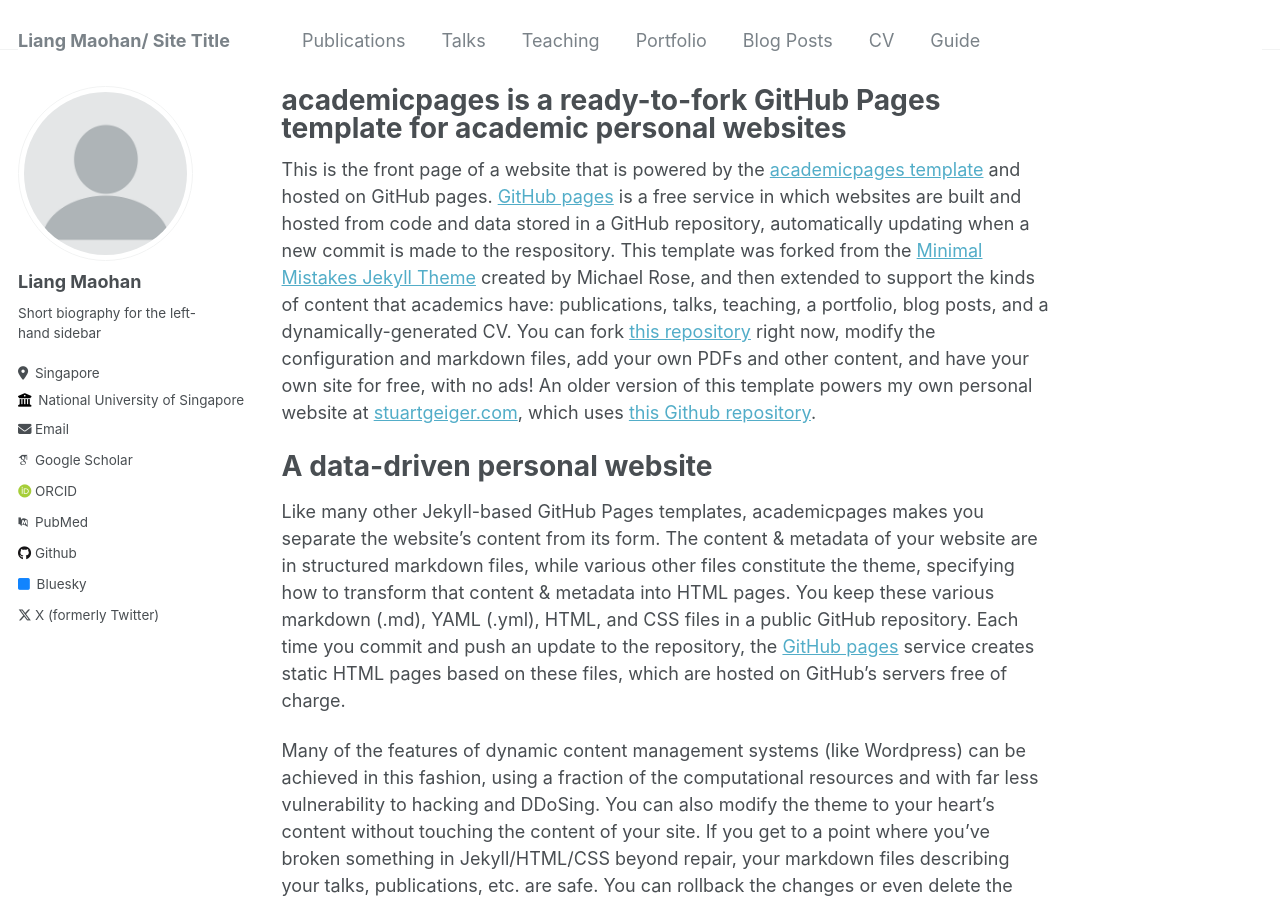
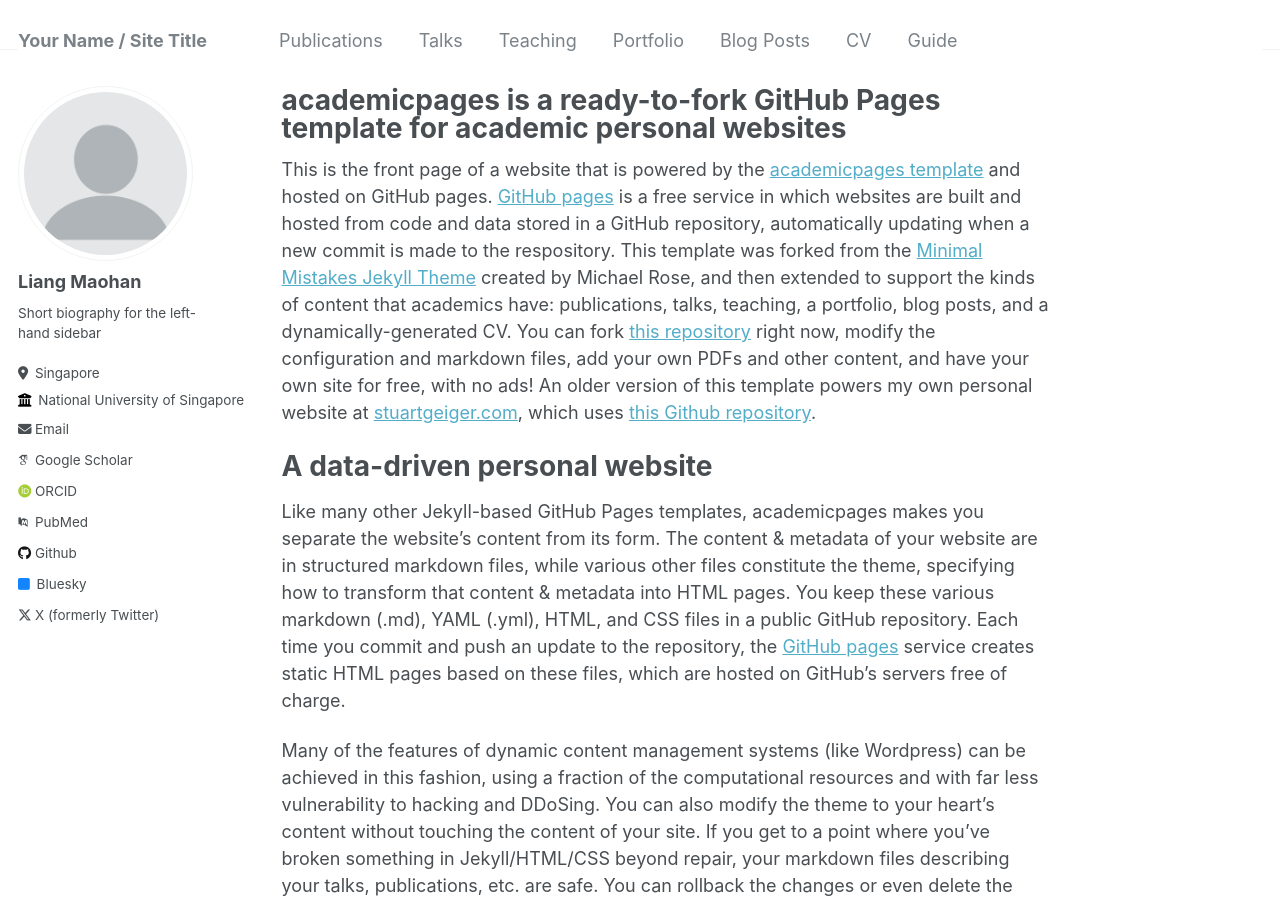
Before and after one commit to maohliang/nus.github.io, a Jekyll site: the page built from _pages/about.md, in a window 1280 px wide and 900 px high. Built offline with Jekyll 4.4.1, drawn with Linux system fonts in a browser that asks for light colours; some web fonts are replaced.

Commit message:
Update _config.yml

```diff
--- a/_config.yml
+++ b/_config.yml
@@ -8,13 +8,14 @@
 
 # Basic Site Settings
 locale                   : "en-US"
-title                    : "Liang Maohan/ Site Title"
+title                    : "Your Name / Site Title"
 title_separator          : "-"
 name                     : &name "Your Name"
 description              : &description "personal description"
-url                      : https://maohliang.github.io # the base hostname & protocol for your site e.g. "https://mmistakes.github.io"
+url                      : https://academicpages.github.io # the base hostname & protocol for your site e.g. "https://mmistakes.github.io"
 baseurl                  : "" # the subpath of your site, e.g. "/blog"
-repository               : "maohliang.github.io"
+repository               : "academicpages/academicpages.github.io"
+
 
 # Site Author - The following control what appear as part of the author content on the side bar.
 #               If a field is blank the icon and link will not appear, otherwise it will be shown.
```
